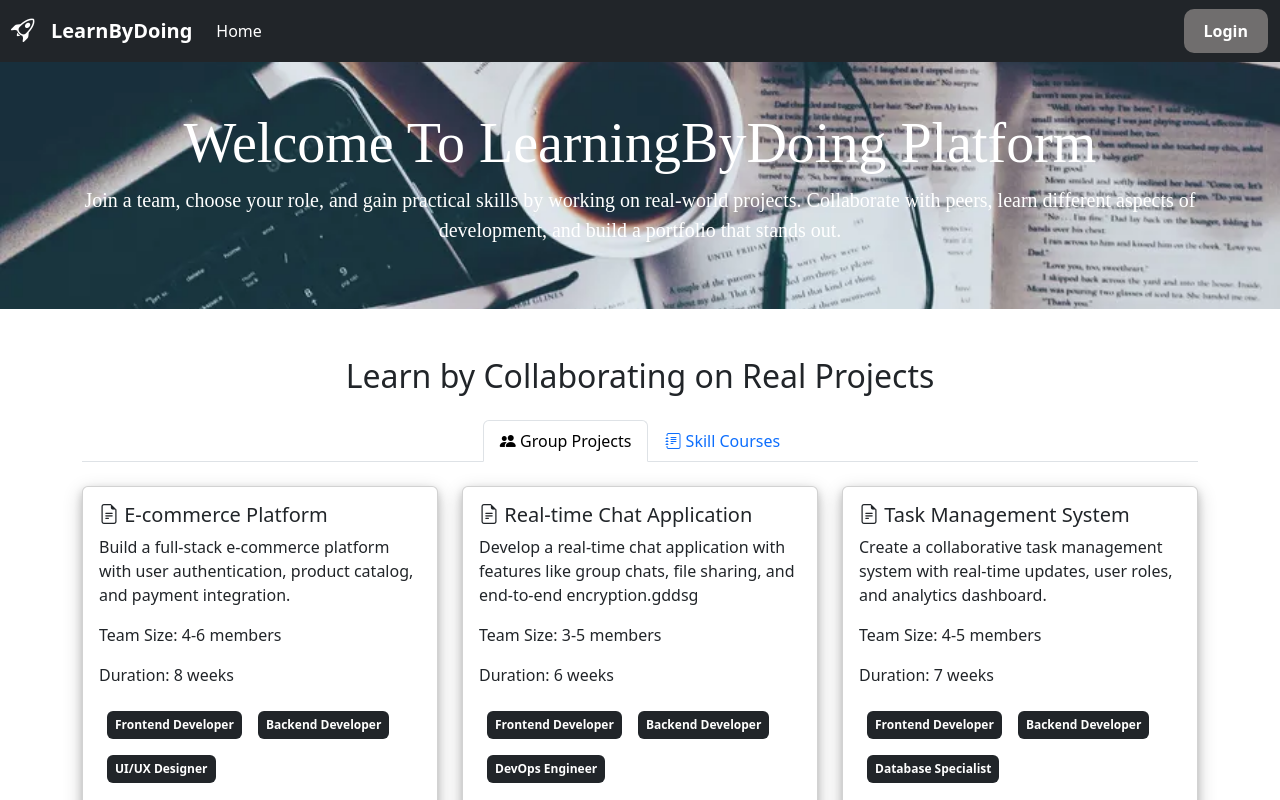
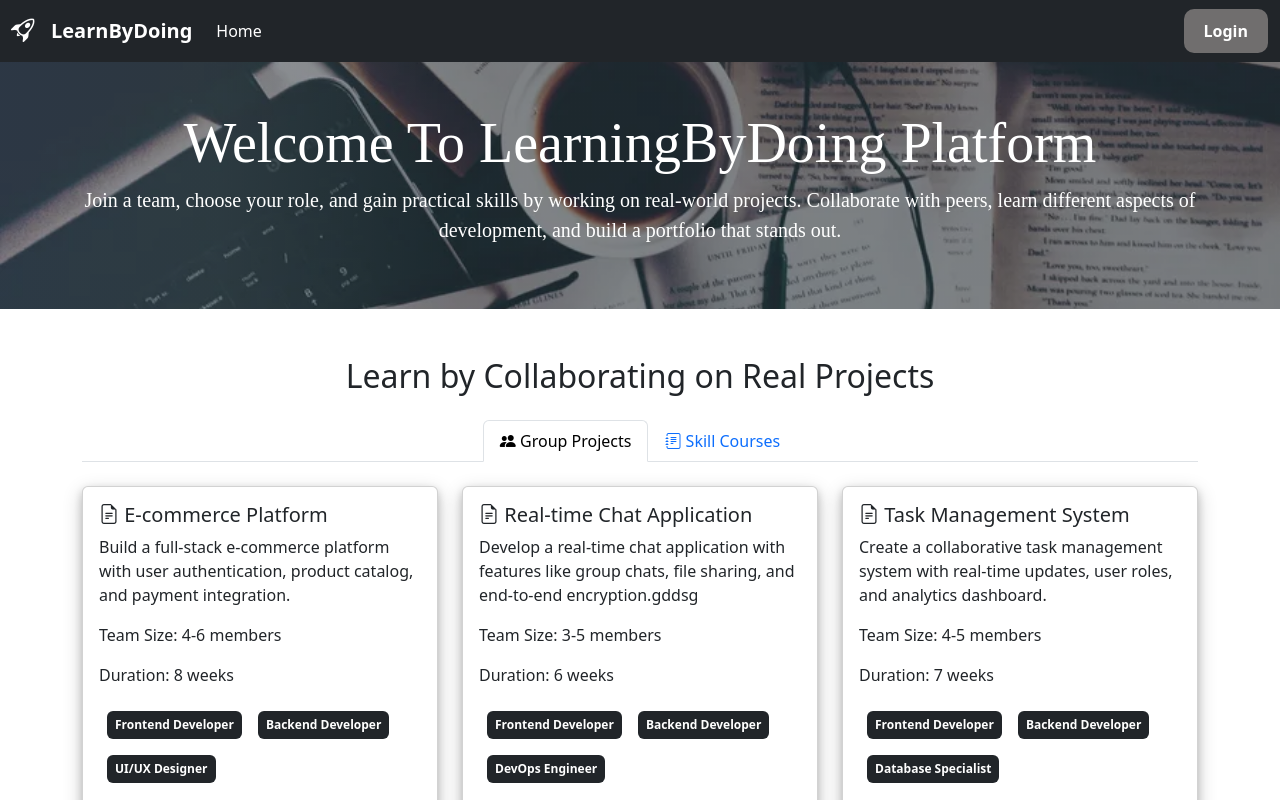
Before and after one commit to Prudvi337/LearnByDoing, a React (Create React App) app in the folder client/: page / in a window 1280 px wide. Shown: the top 800 px of the page. Built offline with nearby package versions, Linux system fonts and the light colour scheme.

Commit message:
"add background"

```diff
--- a/client/src/pages/Home.css
+++ b/client/src/pages/Home.css
@@ -1,5 +1,9 @@
 .home{
-    background-image: url("../images/homebg.jpg");
+    /* background-image:linear-gradient(90deg, rgba(2,0,36,1) 0%, rgba(5,4,77,1) 17%, rgba(9,9,121,1) 35%),url("../images/homebg.jpg"); */
+    background-image:
+  linear-gradient(90deg, rgba(64, 63, 77, 0.5) 0%, rgba(64, 64, 67, 0.5) 17%, rgba(32, 32, 33, 0.5) 35%),
+  url("../images/homebg.jpg");
+background-size: cover;
     background-position: center;
     background-size: cover;
     font-family: 'Times New Roman', Times, serif;
```
